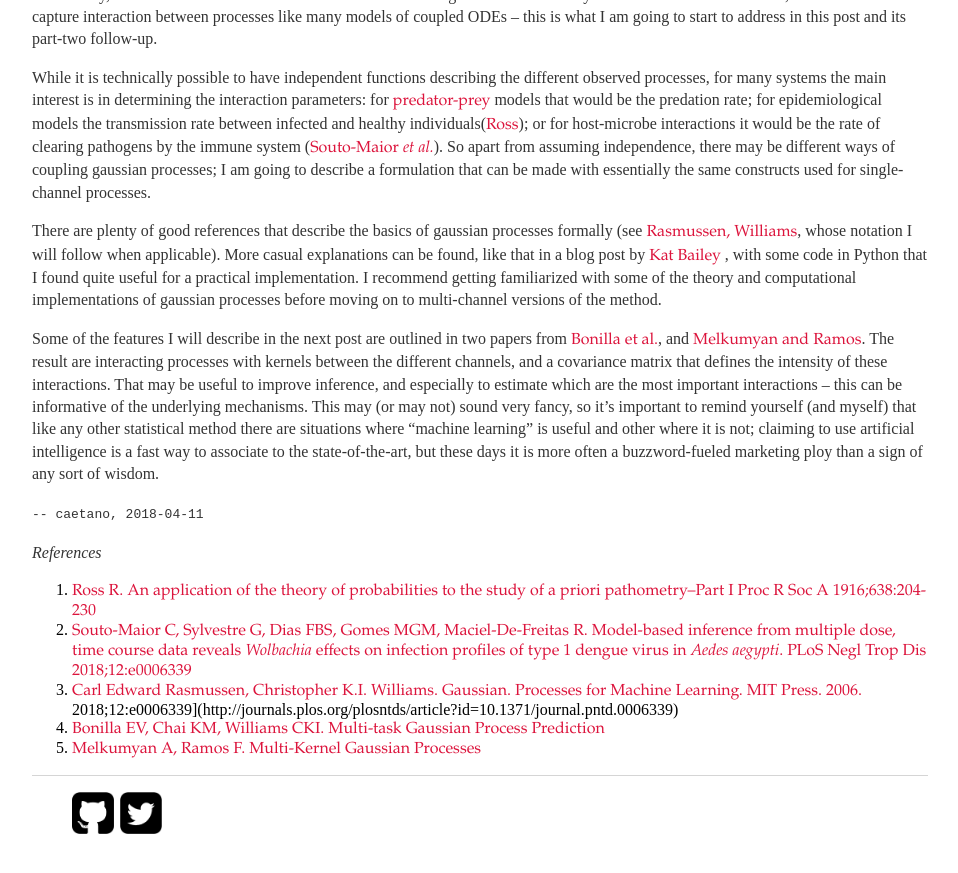
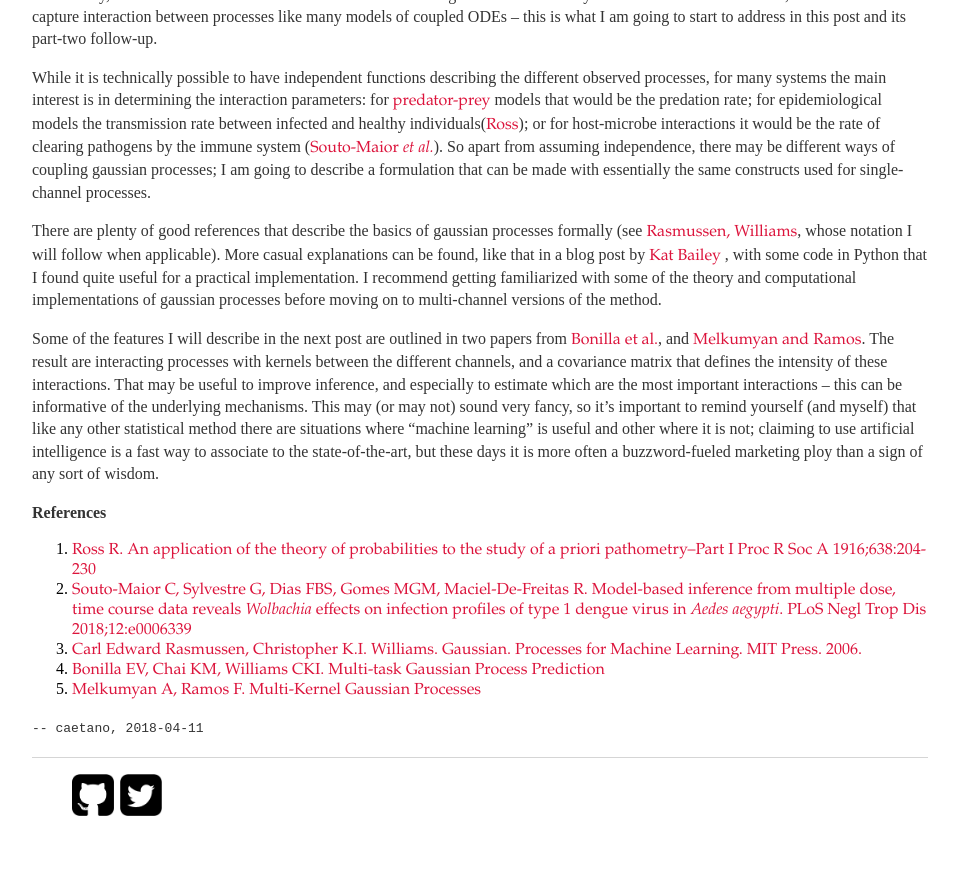
Before and after one commit to caesoma/caesoma.github.io, a Jekyll site: the page built from archive/standalone/2018-04-11-multichannel-gaussian-processes-pt1.md, in a window 1280 px wide and 900 px high, scrolled down 757 px. Shown: the top 873 px of the window, without its empty margins (160-1118 px from the left). Built offline with Jekyll 4.4.1, drawn with Linux system fonts in a browser that asks for light colours.

Commit message:
update main

```diff
--- a/archive/standalone/2018-04-11-multichannel-gaussian-processes-pt1.md
+++ b/archive/standalone/2018-04-11-multichannel-gaussian-processes-pt1.md
@@ -32,12 +32,11 @@ I recommend getting familiarized with some of the theory and computational imple
 Some of the features I will describe in the next post are outlined in two papers from [Bonilla et al.](https://papers.nips.cc/paper/3189-multi-task-gaussian-process-prediction.pdf), and [Melkumyan and Ramos](https://www.ijcai.org/Proceedings/11/Papers/238.pdf). The result are interacting processes with kernels between the different channels, and a covariance matrix that defines the intensity of these interactions. That may be useful to improve inference, and especially to estimate which are the most important interactions --  this can be informative of the underlying mechanisms.
 This may (or may not) sound very fancy, so it's important to remind yourself (and myself) that like any other statistical method there are situations where "machine learning" is useful and other where it is not; claiming to use artificial intelligence is a fast way to associate to the state-of-the-art, but these days it is more often a buzzword-fueled marketing ploy than a sign of any sort of wisdom.
 
-`-- caetano, {{ page.date | date: "%Y-%m-%d" }}`
-
-*References*
+**References**
 1. [Ross R. An application of the theory of probabilities to the study of a priori pathometry--Part I Proc R Soc A 1916;638:204-230](http://rspa.royalsocietypublishing.org/content/92/638/204)
 2. [Souto-Maior C, Sylvestre G, Dias FBS, Gomes MGM, Maciel-De-Freitas R. Model-based inference from multiple dose, time course data reveals _Wolbachia_ effects on infection profiles of type 1 dengue virus in _Aedes aegypti_. PLoS Negl Trop Dis 2018;12:e0006339](https://doi.org/10.1371/journal.pntd.0006339)
 3. [Carl Edward Rasmussen, Christopher K.I. Williams. Gaussian. Processes for Machine Learning. MIT Press. 2006.](http://www.gaussianprocess.org/gpml/)
- 2018;12:e0006339](http://journals.plos.org/plosntds/article?id=10.1371/journal.pntd.0006339)
 4. [Bonilla EV, Chai KM, Williams CKI. Multi-task Gaussian Process Prediction](https://papers.nips.cc/paper/3189-multi-task-gaussian-process-prediction)
 5. [Melkumyan A, Ramos F. Multi-Kernel Gaussian Processes](https://www.ijcai.org/Proceedings/11/Papers/238.pdf)
+
+`-- caetano, {{ page.date | date: "%Y-%m-%d" }}`
```
Also changed, not shown: _posts/2018-04-11-multichannel-gaussian-processes-pt1.md (+1 -1 lines).
